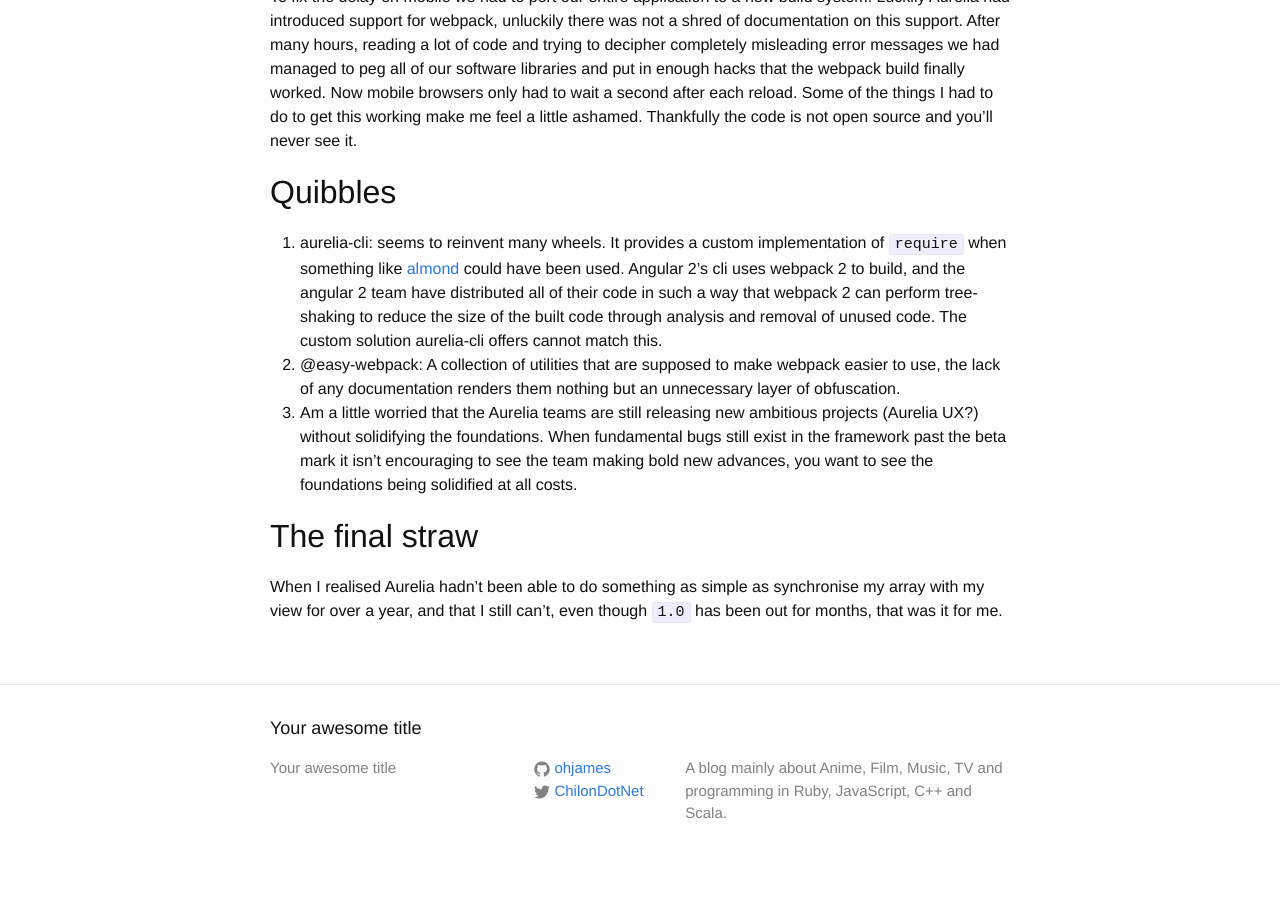
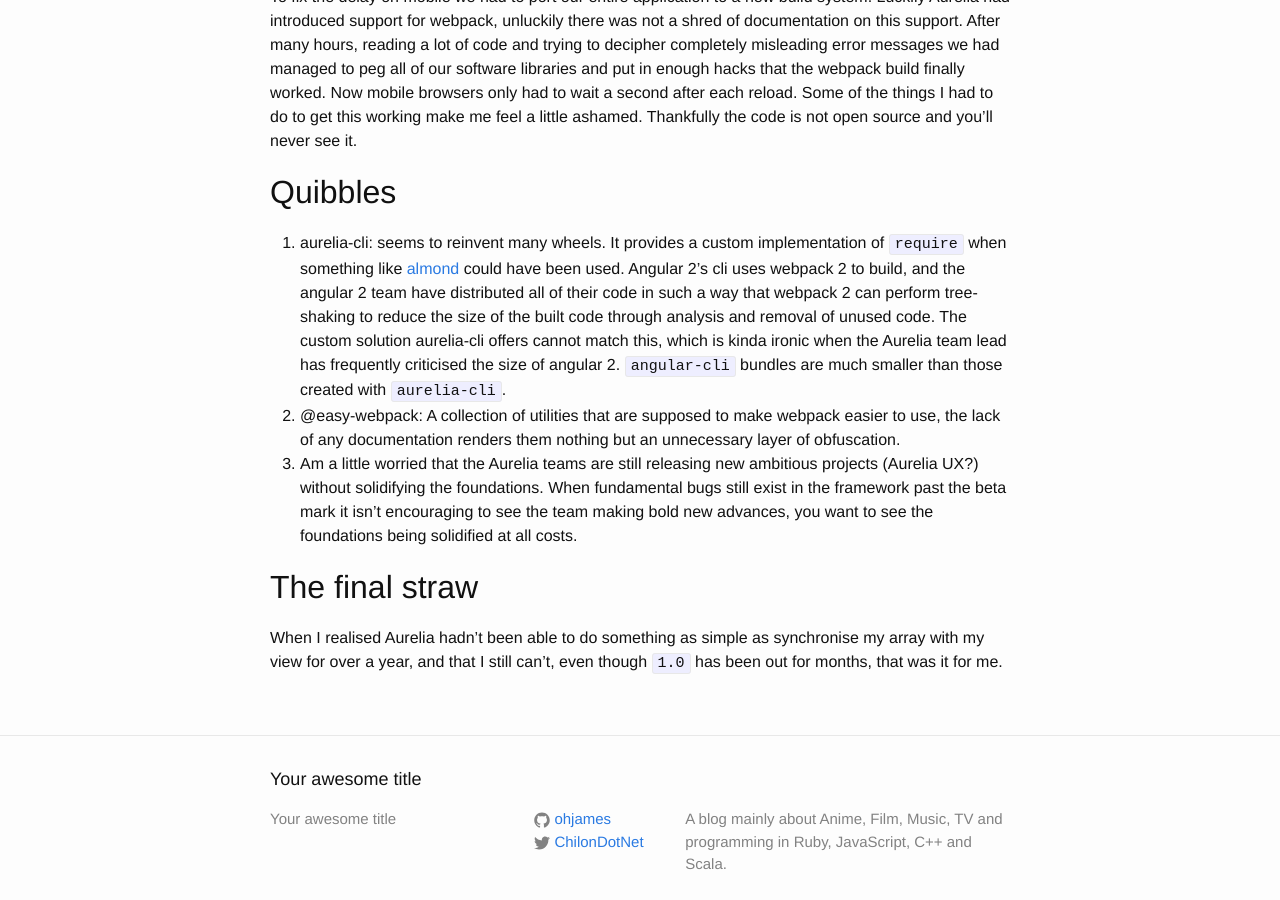
Before and after one commit to insidewhy/ohjames.github.io, a Jekyll site: the page built from _posts/2016-11-08-aurelia.md, in a window 1280 px wide and 900 px high, scrolled down 1958 px. Built offline with Jekyll 4.4.1, drawn with Linux system fonts in a browser that asks for light colours.

Commit message:
aurelia post: add a point

```diff
--- a/_posts/2016-11-08-aurelia.md
+++ b/_posts/2016-11-08-aurelia.md
@@ -39,7 +39,7 @@ To fix the delay on mobile we had to port our entire application to a new build
 
 ## Quibbles
 
-1. aurelia-cli: seems to reinvent many wheels. It provides a custom implementation of `require` when something like [almond](https://github.com/requirejs/almond) could have been used. Angular 2's cli uses webpack 2 to build, and the angular 2 team have distributed all of their code in such a way that webpack 2 can perform tree-shaking to reduce the size of the built code through analysis and removal of unused code. The custom solution aurelia-cli offers cannot match this.
+1. aurelia-cli: seems to reinvent many wheels. It provides a custom implementation of `require` when something like [almond](https://github.com/requirejs/almond) could have been used. Angular 2's cli uses webpack 2 to build, and the angular 2 team have distributed all of their code in such a way that webpack 2 can perform tree-shaking to reduce the size of the built code through analysis and removal of unused code. The custom solution aurelia-cli offers cannot match this, which is kinda ironic when the Aurelia team lead has frequently criticised the size of angular 2. `angular-cli` bundles are much smaller than those created with `aurelia-cli`.
 2. @easy-webpack: A collection of utilities that are supposed to make webpack easier to use, the lack of any documentation renders them nothing but an unnecessary layer of obfuscation.
 3. Am a little worried that the Aurelia teams are still releasing new ambitious projects (Aurelia UX?) without solidifying the foundations. When fundamental bugs still exist in the framework past the beta mark it isn't encouraging to see the team making bold new advances, you want to see the foundations being solidified at all costs.
 
```
